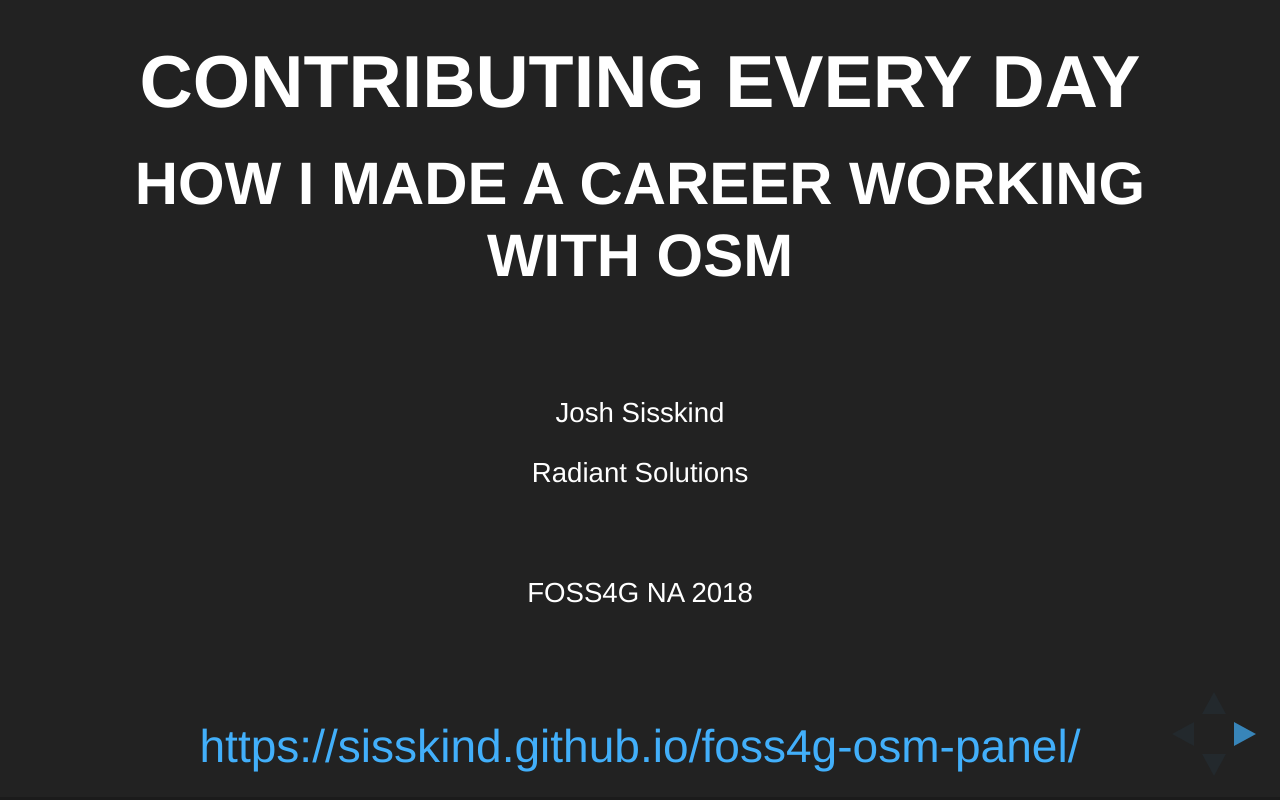
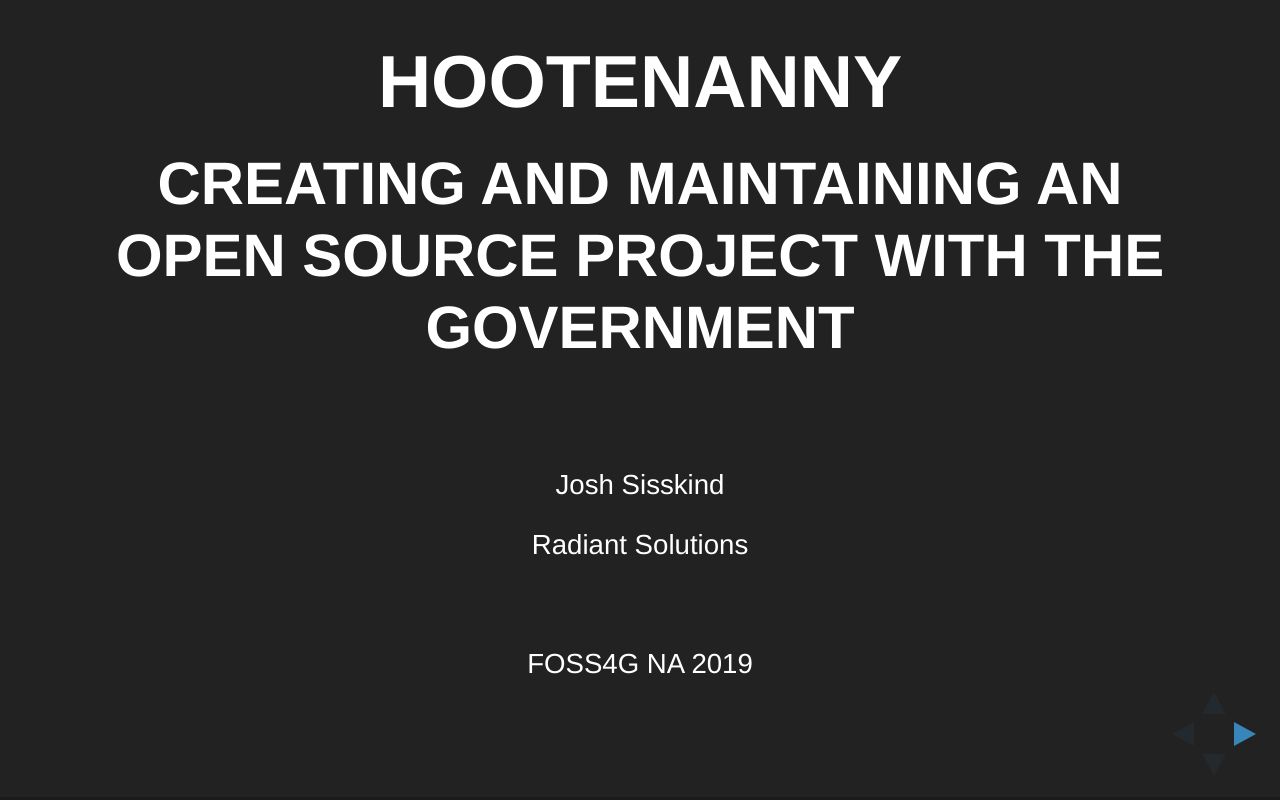
Before and after one commit to sisskind/foss4g-osm-panel, a website: page index.html in a window 1280 px wide. Drawn offline with Linux system fonts and the light colour scheme.

Commit message:
changed title

```diff
--- a/index.html
+++ b/index.html
@@ -4,7 +4,7 @@
 	<head>
 		<meta charset="utf-8">
 
-		<title>OSM Panel</title>
+		<title>FOSS4G-NA</title>
 
 		<meta name="description" content="A framework for easily creating beautiful presentations using HTML">
 		<meta name="author" content="Hakim El Hattab">
@@ -41,18 +41,18 @@
 			<!-- Any section element inside of this container is displayed as a slide -->
 			<div class="slides">
 				<section>
-					<h2>Contributing Every Day</h2>
-					<h3>How I Made A Career Working with OSM</h3><br>
+					<h2>Hootenanny</h2>
+					<h3>Creating and Maintaining an Open Source Project with the Government</h3><br>
 					<p>
 						<small>Josh Sisskind</small><br>
 						<small>Radiant Solutions</small><br><br>
-						<small>FOSS4G NA 2018</small><br>
+						<small>FOSS4G NA 2019</small><br>
 						<br>
-						<p><a href="https://sisskind.github.io/foss4g-osm-panel/#/" target="_blank">https://sisskind.github.io/foss4g-osm-panel/</a></p>
+						<p><a href="https://sisskind.github.io/foss4g-presentations/#/" target="_blank">https://sisskind.github.io/foss4g-presentations/</a></p>
 					</p>
 				</section>
 
-				<section>
+<!-- 				<section>
 					<section>
 						<img height="600" data-src="lib/img/money.gif">
 					</section>
@@ -71,7 +71,7 @@
 					<section>
 						<img height="600" data-src="lib/img/simpsons-career.gif">
 					</section>
-				</section>
+				</section> -->
 
 				<section>
 					<section>
```
